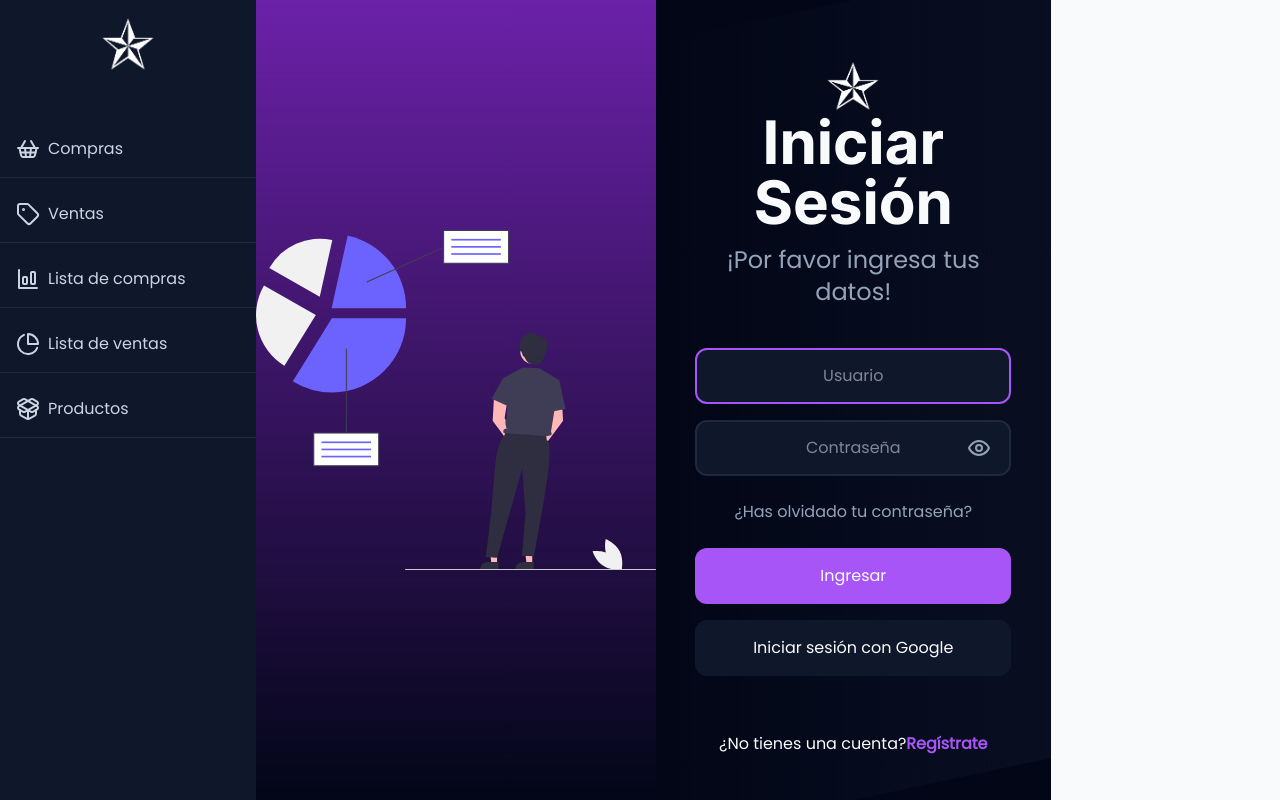
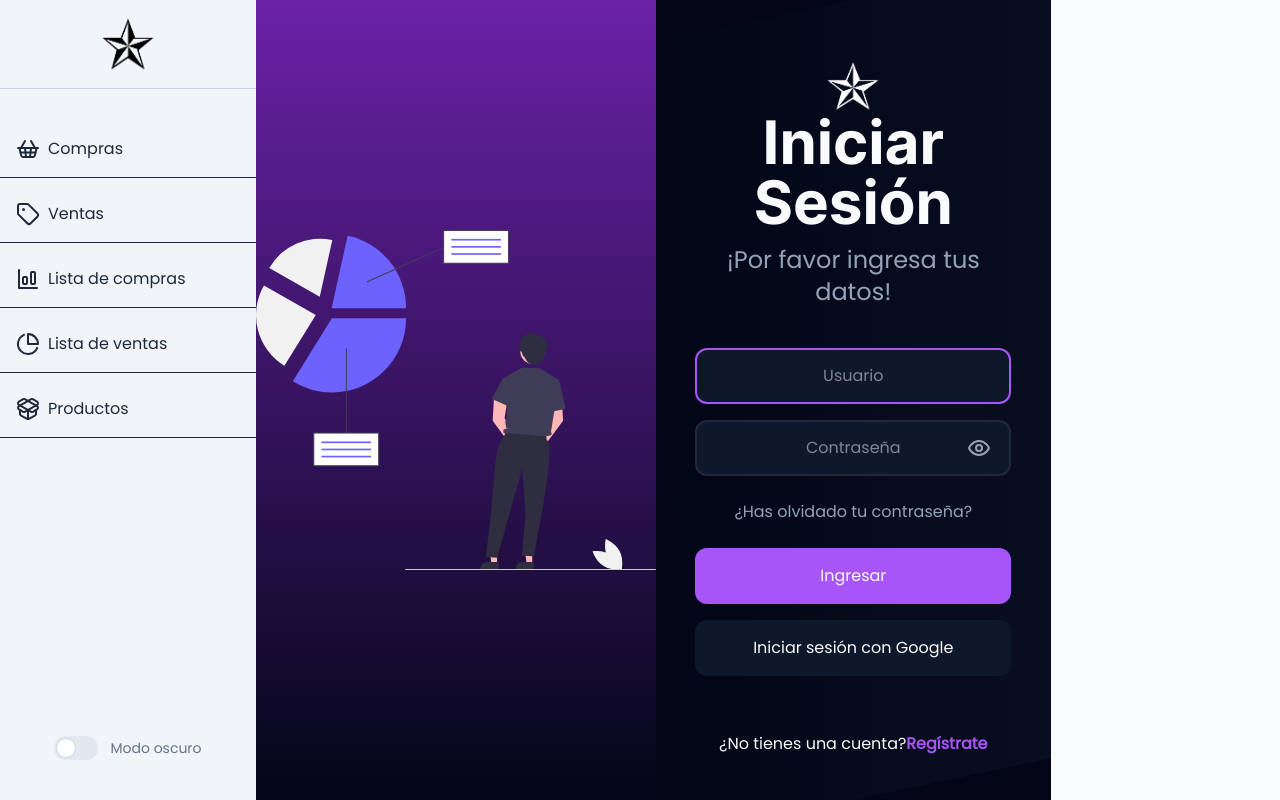
Before and after one commit to puriihuaman/shopping-sales-app, a React (Vite) app in the folder frontend/: page / in a window 1280 px wide. Built offline with nearby package versions, Linux system fonts and the light colour scheme.

Commit message:
fix: fix dark mode classes

```diff
--- a/frontend/src/components/Sidebar.tsx
+++ b/frontend/src/components/Sidebar.tsx
@@ -1,13 +1,14 @@
 import { NavItem } from './NavItem';
+import ToggleTheme from './ToggleTheme';
 
 export const Sidebar = () => {
 	return (
-		<aside className="w-full max-w-64 min-h-screen bg-slate-900 text-slate-300">
-			<div className="bg-slate-900 py-4 flex justify-center items-center border-b border-slate-900">
+		<aside className="flex flex-col w-full max-w-64 min-h-screen text-slate-800 bg-slate-100 dark:bg-slate-900 dark:text-slate-300 transition-colors duration-300">
+			<div className="py-4 flex justify-center items-center border-b border-slate-300 dark:border-slate-800 transition-colors duration-300">
 				<img
 					src="/assets/images/logo.png"
 					alt="Logo"
-					className="w-14 h-14 invert"
+					className="w-14 h-14 dark:invert"
 				/>
 			</div>
 
@@ -28,6 +29,10 @@ export const Sidebar = () => {
 					<NavItem path="/productos" title="Productos" iconID="package" />
 				</ul>
 			</nav>
+
+			<div className="flex justify-center mt-auto mb-10">
+				<ToggleTheme />
+			</div>
 		</aside>
 	);
 };
```
